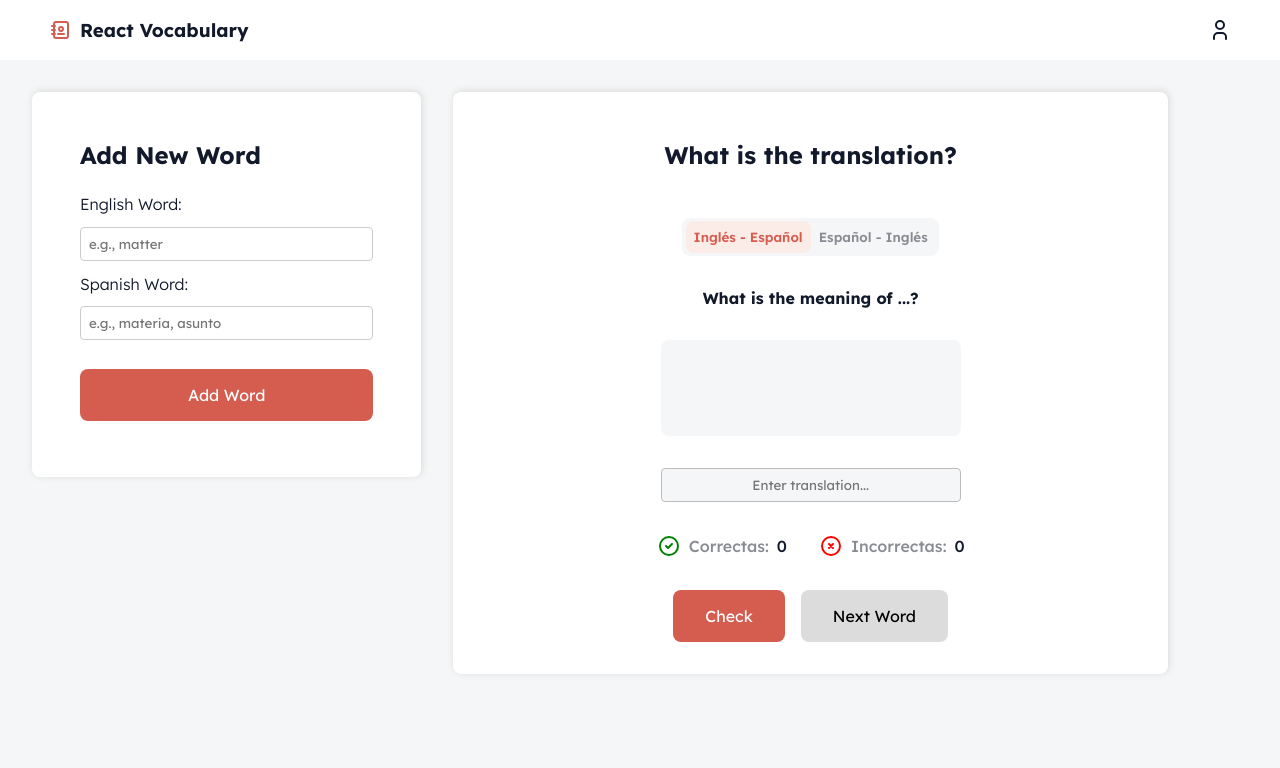
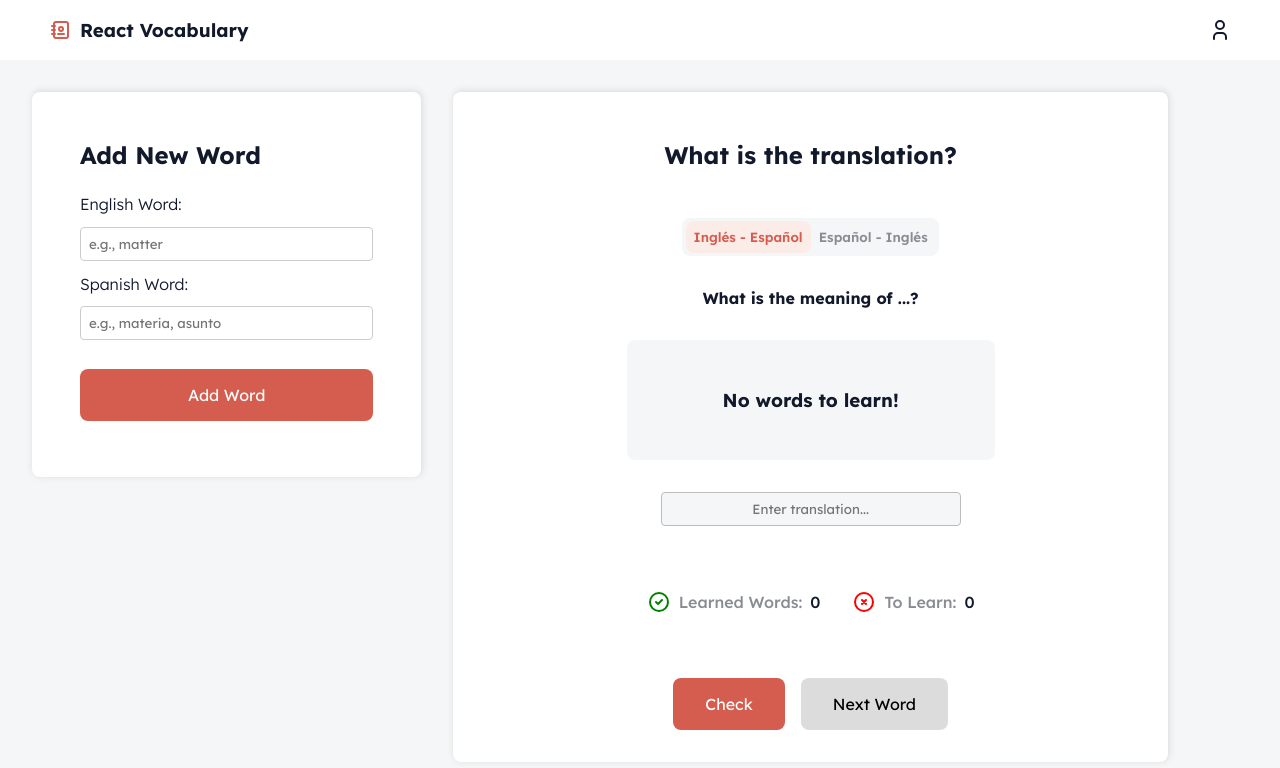
Before and after one commit to marialgoliva/App-Vocabulario---React, a React (Vite) app: page / in a window 1280 px wide. Shown: the top 768 px of the page. Built offline with nearby package versions, Linux system fonts and the light colour scheme.

Commit message:
Quiz working

```diff
--- /dev/null
+++ b/src/components/Counter.css
@@ -0,0 +1,26 @@
+    .counter {
+        display: flex;
+        color: var(--text-secondary);
+        font-weight: 500;
+        min-width: max-content;
+        padding: 0;
+        justify-content: center;
+
+        p {
+            display: flex;
+            align-items: center;
+            gap: 0.5rem;
+
+            &:first-child svg {
+                color: green
+            }
+
+            &:last-child svg {
+                color: red
+            }
+
+            span {
+                color: var(--text-color);
+            }
+        }
+    }
--- /dev/null
+++ b/src/components/Counter.jsx
@@ -0,0 +1,11 @@
+import React from "react";
+import "./Counter.css";
+
+export default function Counter({ learned, toLearn }) {
+    return (
+        <div className="counter">
+            <p><svg xmlns="http://www.w3.org/2000/svg" width="24" height="24" viewBox="0 0 24 24" fill="none" stroke="currentColor" strokeWidth="2" strokeLinecap="round" strokeLinejoin="round" className="icon icon-tabler icons-tabler-outline icon-tabler-circle-check"><path stroke="none" d="M0 0h24v24H0z" fill="none" /><path d="M3 12a9 9 0 1 0 18 0a9 9 0 1 0 -18 0" /><path d="M9 12l2 2l4 -4" /></svg> Learned Words: <span>{learned ? learned.length : 0}</span></p>
+            <p><svg xmlns="http://www.w3.org/2000/svg" width="24" height="24" viewBox="0 0 24 24" fill="none" stroke="currentColor" strokeWidth="2" strokeLinecap="round" strokeLinejoin="round" className="icon icon-tabler icons-tabler-outline icon-tabler-circle-x"><path stroke="none" d="M0 0h24v24H0z" fill="none" /><path d="M3 12a9 9 0 1 0 18 0a9 9 0 1 0 -18 0" /><path d="M10 10l4 4m0 -4l-4 4" /></svg>To Learn: <span>{toLearn ? toLearn : 0}</span></p>
+        </div>
+    );
+}
--- a/src/components/QuizCard.css
+++ b/src/components/QuizCard.css
@@ -49,6 +49,15 @@
         border-radius: 0.5rem;
     }
 
+    .isCorrect {
+        background-color: #d4edda;
+        color: #155724;
+    }
+    .isIncorrect {
+        background-color: #f8d7da;
+        color: #721c24;
+    }
+
     input {
         min-width: 300px;
         padding: 0.5rem;
@@ -57,32 +66,6 @@
         background-color: var(--background-color);
         font-family: Lexend, sans-serif;
         text-align: center;
-    }
-
-    .contador {
-        color: var(--text-secondary);
-        font-weight: 500;
-        min-width: max-content;
-        padding: 0;
-        justify-content: center;
-
-        p {
-            display: flex;
-            align-items: center;
-            gap: 0.5rem;
-
-            &:first-child svg {
-                color: green
-            }
-
-            &:last-child svg {
-                color: red
-            }
-
-            span {
-                color: var(--text-color);
-            }
-        }
     }
 
     .quizSubmit {
--- a/src/components/QuizCard.jsx
+++ b/src/components/QuizCard.jsx
@@ -1,49 +1,92 @@
-import React, { useEffect } from "react";
+import React, { useEffect, useState } from "react";
 import "./QuizCard.css";
+import Counter from "./Counter";
 
-const getRandomWord = (wordsList, setQuizWord, quizWord) => {
+const getRandomWord = (wordsList, setQuizWord, quizWord, setUserAnswer, setFeedback) => {
+    let newWord;
+    if (!wordsList || wordsList.length === 0) newWord = null;
 
-    console.log('wordsList DENTRO :>> ', wordsList);
-
-        if (wordsList.length === 0) return;
-
-        if (wordsList.length === 1) {
-        setQuizWord(wordsList[0]);
-        return;
-        }
+    if (wordsList.length === 1) {
+        newWord = wordsList[0];
+    } else {
         let randomIndex;
-
-
 
         do {
             randomIndex = Math.floor(Math.random() * wordsList.length);
 
         } while (quizWord && wordsList[randomIndex].english === quizWord.english);
+        newWord = wordsList[randomIndex]
+    }
 
 
 
-        setQuizWord(wordsList[randomIndex]);
-    };
+
+    setQuizWord(newWord);
+    setUserAnswer("");
+    setFeedback("");
+};
 
 export default function QuizCard() {
 
     const [quizWord, setQuizWord] = React.useState(null);
-    const [wordsList, ] = React.useState(() => {
+    const [wordsList,] = React.useState(() => {
         const savedWords = localStorage.getItem("wordsList");
         return savedWords ? JSON.parse(savedWords) : [];
     });
+    const [userAnswer, setUserAnswer] = useState("");
+    const [feedback, setFeedback] = useState("");
+    const [correctHits, setCorrectHits] = useState([]);
+    const [learned, setLearned] = useState([]);
+    const toLearnWords = wordsList.filter(word => !learned.includes(word.english));
 
-    console.log('wordsList :>> ', wordsList);
+    const checkAnswer = () => {
+        if (!quizWord) return;
+        if (userAnswer.trim().toLowerCase() === quizWord.spanish.toLowerCase()) {
+            setFeedback("isCorrect");
+            const currentNumber = correctHits[quizWord.english] || 0;
+            const newNumber = currentNumber + 1;
+            setCorrectHits(prev => {
+                return { ...prev, [quizWord.english]: newNumber };
+            });
+            if (newNumber === 3) {
+                setLearned(prev => [...prev, quizWord.english]);
+            }
+            if (toLearnWords.length === 1) {
+                setQuizWord(null);
+                setUserAnswer("");
+                setFeedback("");
+                return;
+            }
+
+            setTimeout(() => {
+
+                if (toLearnWords && toLearnWords.length > 0) {
+                    getRandomWord(toLearnWords, setQuizWord, quizWord, setUserAnswer, setFeedback);
+                } else {
+                    setQuizWord(null);
+                    setUserAnswer("");
+                    setFeedback("");
+                }
+
+            }, 1000);
+
+        } else {
+            setFeedback("isIncorrect");
+        }
+    };
+
 
 
 
 
     useEffect(() => {
-            if (wordsList.length > 0 && !quizWord) {
-            getRandomWord(wordsList, setQuizWord, quizWord);
+        if (wordsList.length > 0 && !quizWord) {
+            if (toLearnWords.length > 0) {
+                getRandomWord(toLearnWords, setQuizWord, quizWord, setUserAnswer, setFeedback);
+            }
         }
 
-    },[wordsList, quizWord]);
+    }, [wordsList, quizWord]);
 
     useEffect(() => {
         localStorage.setItem("wordsList", JSON.stringify(wordsList));
@@ -60,18 +103,26 @@ export default function QuizCard() {
                 </div>
                 <p>What is the meaning of ...?</p>
             </div>
-            <div className="quizWord">
-                {quizWord && <h3>{quizWord.english}</h3>}
+            <div className={`quizWord ${feedback}`}>
+                {quizWord ? <h3>{quizWord.english}</h3> : <h3>No words to learn!</h3>}
             </div>
-            <input className="answer" type="text" placeholder="Enter translation..." />
-            <div className="contador">
-                {/* Componente contador */}
-                <p><svg xmlns="http://www.w3.org/2000/svg" width="24" height="24" viewBox="0 0 24 24" fill="none" stroke="currentColor" strokeWidth="2" strokeLinecap="round" strokeLinejoin="round" className="icon icon-tabler icons-tabler-outline icon-tabler-circle-check"><path stroke="none" d="M0 0h24v24H0z" fill="none"/><path d="M3 12a9 9 0 1 0 18 0a9 9 0 1 0 -18 0" /><path d="M9 12l2 2l4 -4" /></svg> Correctas: <span>0</span></p>
-                <p><svg xmlns="http://www.w3.org/2000/svg" width="24" height="24" viewBox="0 0 24 24" fill="none" stroke="currentColor" strokeWidth="2" strokeLinecap="round" strokeLinejoin="round" className="icon icon-tabler icons-tabler-outline icon-tabler-circle-x"><path stroke="none" d="M0 0h24v24H0z" fill="none"/><path d="M3 12a9 9 0 1 0 18 0a9 9 0 1 0 -18 0" /><path d="M10 10l4 4m0 -4l-4 4" /></svg>Incorrectas: <span>0</span></p>
-            </div>
+            <input className="answer" type="text" placeholder="Enter translation..."
+                value={userAnswer} onChange={(e) => {
+                    setUserAnswer(e.target.value);
+                    if (feedback === "isIncorrect") {
+                        setFeedback("");
+                        setUserAnswer("");
+                    };
+                }}
+                onKeyDown={(e) => {
+                    if (e.key === "Enter") {
+                        checkAnswer();
+                    }
+                }} />
+            <Counter learned={learned} toLearn={wordsList.length - learned.length}></Counter>
             <div className="quizSubmit">
-                <button>Check</button>
-                <button onClick={() => getRandomWord(wordsList, setQuizWord, quizWord)}>Next Word</button>
+                <button onClick={checkAnswer}>Check</button>
+                <button onClick={() => getRandomWord(toLearnWords, setQuizWord, quizWord, setUserAnswer, setFeedback)}>Next Word</button>
             </div>
 
         </div>
--- a/src/components/WordForm.jsx
+++ b/src/components/WordForm.jsx
@@ -12,7 +12,6 @@ export default function WordForm() {
 
     useEffect(() => {
         localStorage.setItem("wordsList", JSON.stringify(wordsList));
-        console.log('wordsList :>> ', wordsList);
     }, [wordsList]);
 
 
```
